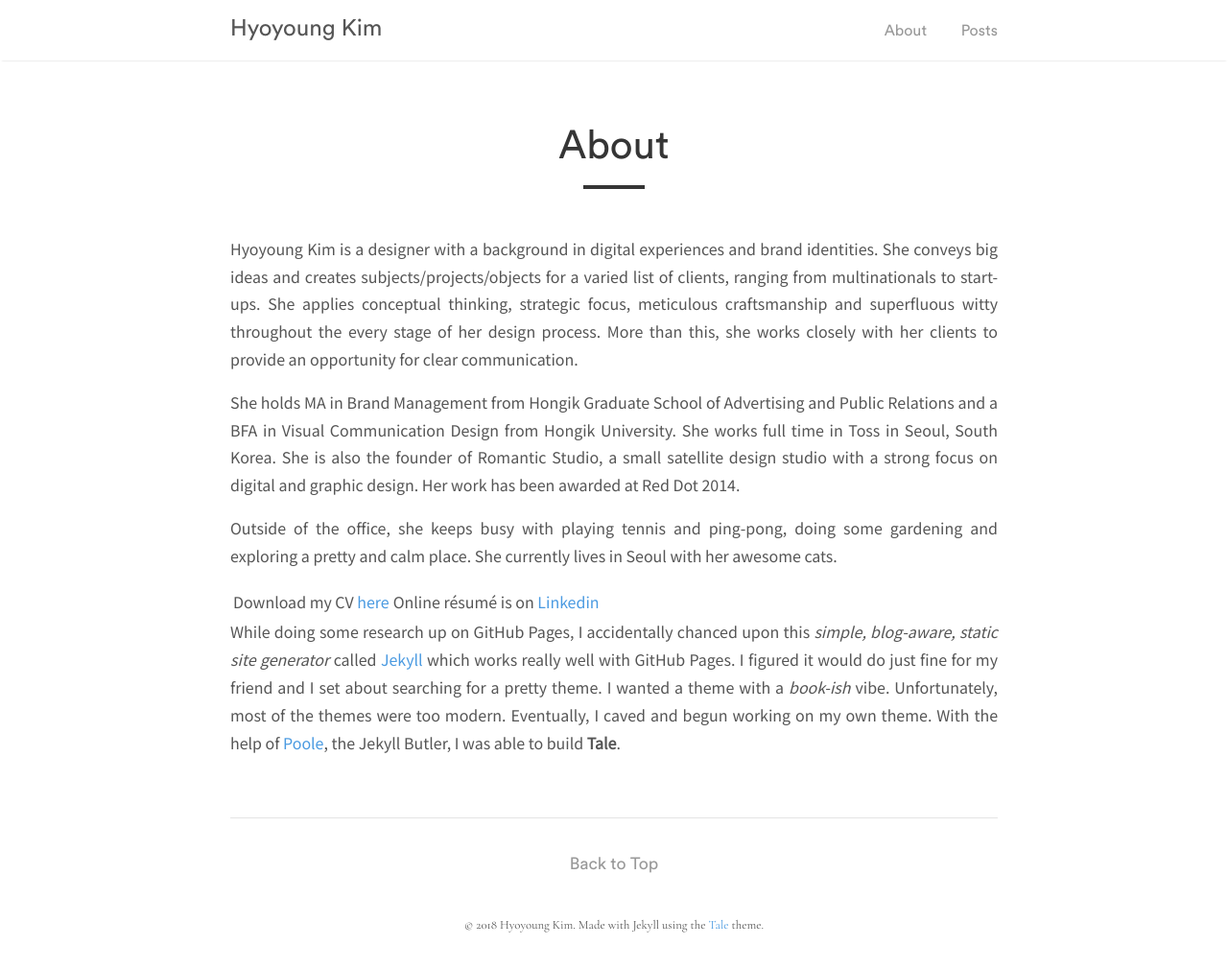
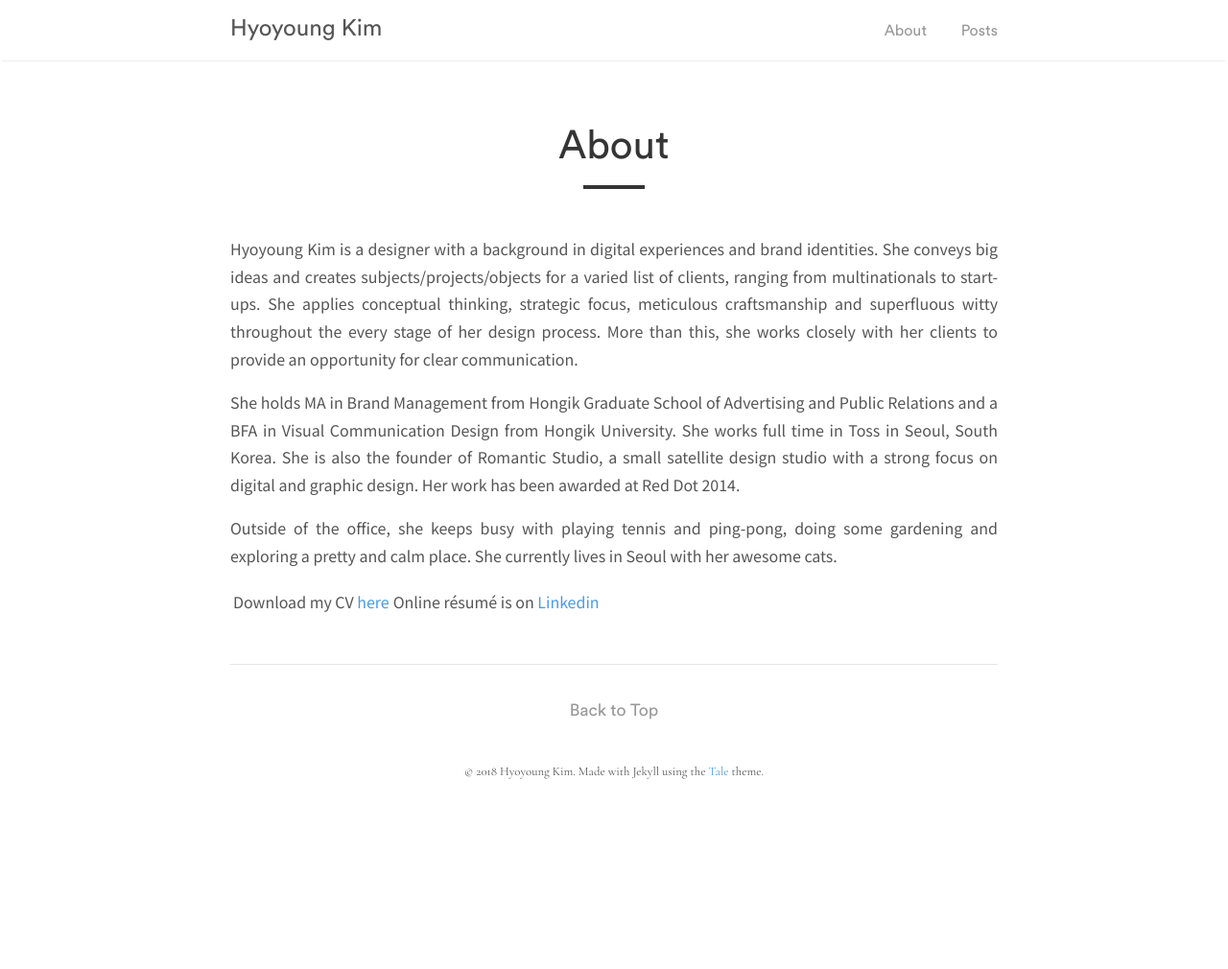
Before and after one commit to hyngkm/hyngkm.github.io, a Jekyll site: the page built from _pages/about.md, in a window 1280 px wide. Shown: the whole page at 96% size. Built offline with Jekyll 4.4.1, drawn with Linux system fonts in a browser that asks for light colours; after the commit the page ends 900 px from its top, so only the background shows below that.

Commit message:
Update about.md

```diff
--- a/_pages/about.md
+++ b/_pages/about.md
@@ -12,5 +12,3 @@
 Outside of the office, she keeps busy with playing tennis and ping-pong, doing some gardening and exploring a pretty and calm place. She currently lives in Seoul with her awesome cats.
 
 Download my CV [here](https://www.dropbox.com/s/mflqvuydydry20q/hyoyoung_kim.pdf?dl=0)   |   Online résumé is on [Linkedin](https://www.linkedin.com/in/hyoyoungkim/)
-
-While doing some research up on GitHub Pages, I accidentally chanced upon this _simple, blog-aware, static site generator_ called [Jekyll](https://jekyllrb.com/) which works really well with GitHub Pages. I figured it would do just fine for my friend and I set about searching for a pretty theme. I wanted a theme with a _book-ish_ vibe. Unfortunately, most of the themes were too modern. Eventually, I caved and begun working on my own theme. With the help of [Poole](https://github.com/poole/poole), the Jekyll Butler, I was able to build **Tale**.
```
